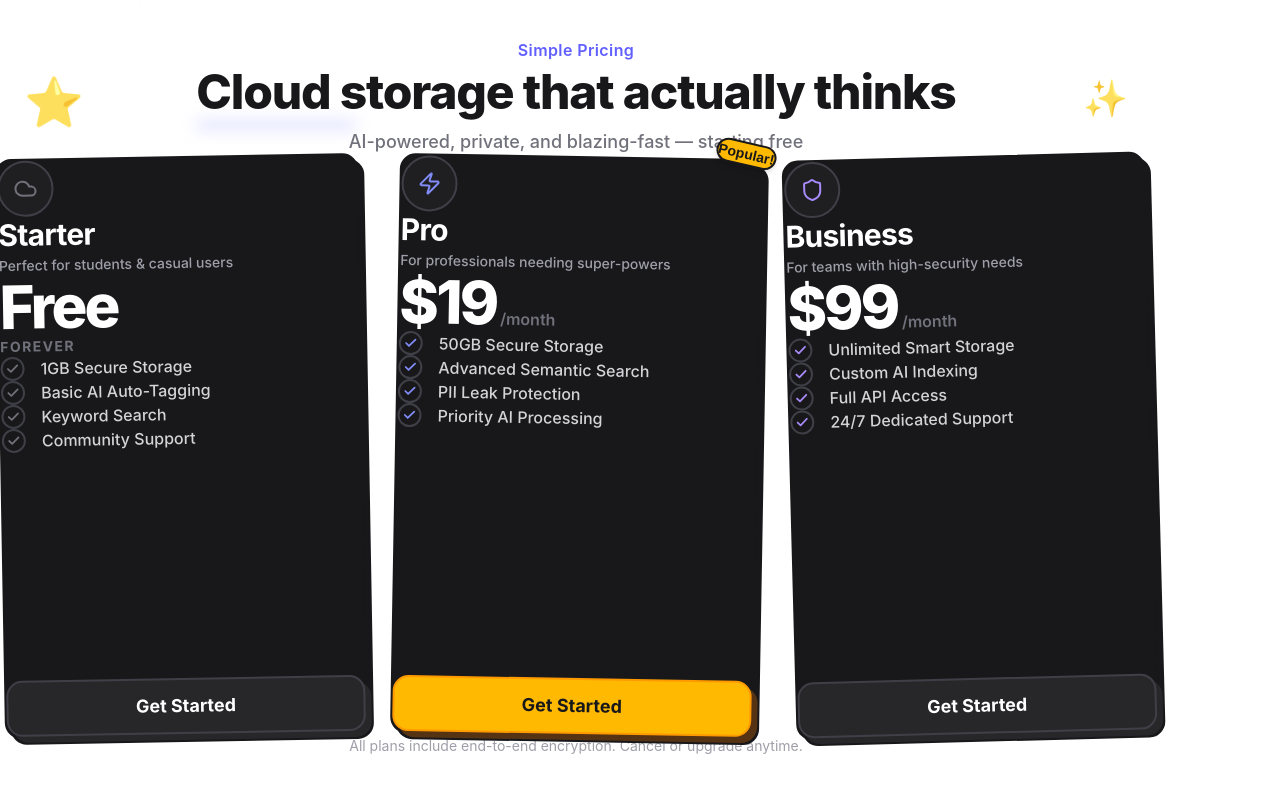
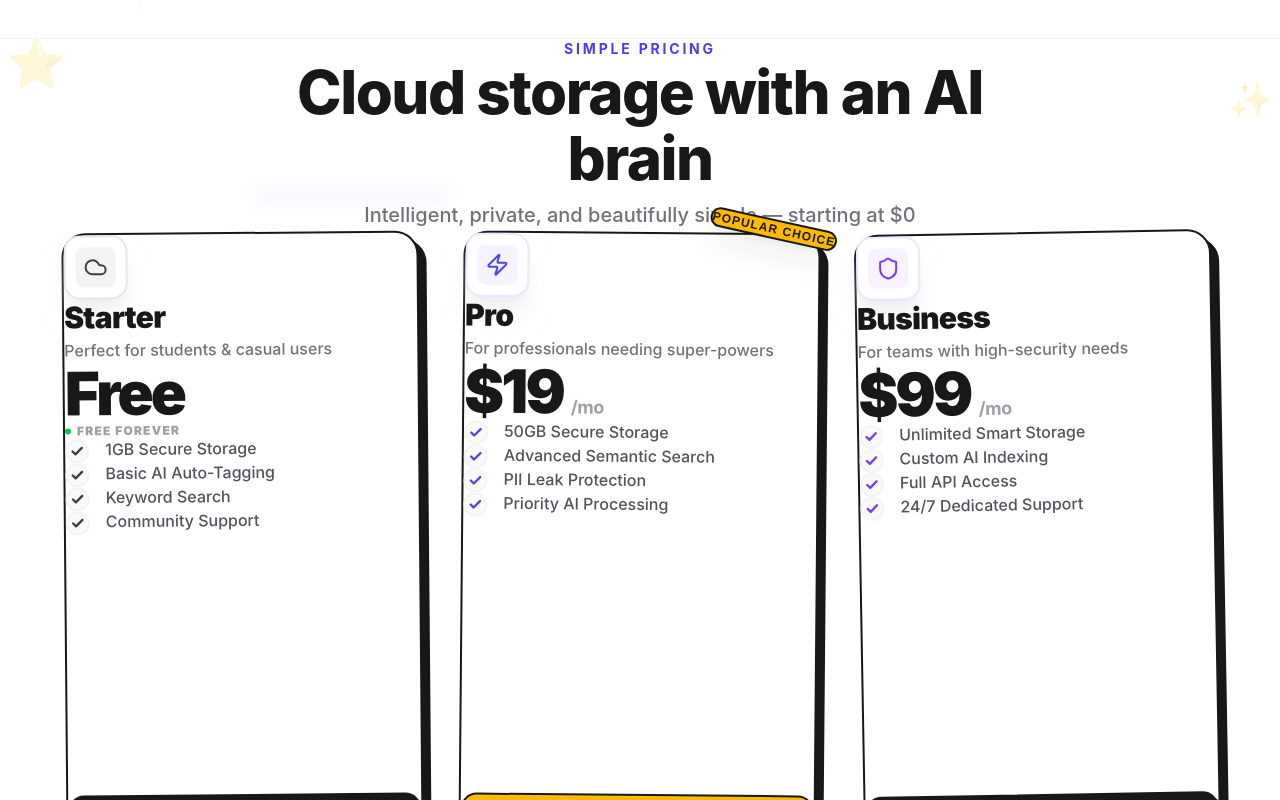
Before and after one commit to Devesh-x/major-proj, a React (Vite) app in the folder client/: page / in a window 1280 px wide. Shown: the part 2940-3740 px from the top of the page. Built offline with nearby package versions, Linux system fonts and the light colour scheme; no server answers.

Commit message:
feat(pricing): final polish - white theme, centered layout, premium typography

```diff
--- a/client/src/components/ui/creative-pricing.jsx
+++ b/client/src/components/ui/creative-pricing.jsx
@@ -2,168 +2,169 @@ import React from "react";
 import { Check, Cloud, Zap, Shield } from "lucide-react";
 import { cn } from "@/lib/utils";
 
-// Color map - explicit to avoid Tailwind purging dynamic classes
+// Color map - explicit for white-theme vibrancy
 const COLOR_MAP = {
-    zinc: "#71717a",
-    indigo: "#818cf8",
-    purple: "#a78bfa",
-    amber: "#fbbf24",
-    blue: "#60a5fa",
+    zinc: "#3f3f46", // Darker zinc for contrast
+    indigo: "#4f46e5", // Indigo-600
+    purple: "#7c3aed", // Purple-600
+    amber: "#d97706", // Amber-600
+    blue: "#2563eb", // Blue-600
 };
 
 function CreativePricing({
     tag = "Simple Pricing",
-    title = "Cloud storage that actually thinks",
-    description = "AI-powered, private, and blazing-fast — starting free",
+    title = "Cloud storage with an AI brain",
+    description = "Intelligent, private, and beautifully simple — starting at $0",
     tiers,
 }) {
     return (
-        <div
-            className="w-full bg-white"
+        <section
+            className="w-full bg-white overflow-hidden py-32 border-t border-zinc-100 flex flex-col items-center relative"
+            id="pricing"
             style={{ fontFamily: "'Syne', 'Inter', sans-serif" }}
         >
-            {/* Section wrapper */}
-            <div className="relative w-full max-w-6xl mx-auto px-6 py-28" id="pricing">
+            {/* Section container with max-width and centering */}
+            <div className="w-full max-w-6xl mx-auto px-6 flex flex-col items-center relative z-10">
 
                 {/* Decorative emoji - top-left */}
-                <span className="absolute top-10 left-6 text-5xl select-none pointer-events-none opacity-80" aria-hidden>⭐</span>
+                <div className="absolute top-0 left-[-5%] text-5xl select-none pointer-events-none opacity-20 hidden xl:block" aria-hidden>⭐</div>
                 {/* Decorative emoji - top-right */}
-                <span className="absolute top-10 right-6 text-4xl select-none pointer-events-none opacity-80" aria-hidden>✨</span>
+                <div className="absolute top-10 right-[-5%] text-4xl select-none pointer-events-none opacity-20 hidden xl:block" aria-hidden>✨</div>
 
                 {/* Header */}
-                <div className="text-center mb-20">
-                    <p className="text-indigo-500 font-semibold text-base mb-4 tracking-wide">
+                <div className="text-center mb-24 max-w-3xl flex flex-col items-center">
+                    <p className="text-indigo-600 font-bold text-sm mb-4 tracking-[0.2em] uppercase">
                         {tag}
                     </p>
                     <div className="relative inline-block">
-                        <h2 className="text-4xl md:text-5xl font-extrabold text-zinc-900 tracking-tight leading-tight">
+                        <h2 className="text-4xl md:text-6xl font-extrabold text-zinc-900 tracking-tight leading-[1.1]">
                             {title}
                         </h2>
                         {/* Underline accent */}
-                        <div className="mx-auto mt-3 w-40 h-1.5 bg-indigo-400/40 rounded-full blur-sm" />
+                        <div className="mx-auto mt-4 w-48 h-2 bg-indigo-500/10 rounded-full blur-sm" />
                     </div>
-                    <p className="mt-5 text-lg text-zinc-500 font-medium">
+                    <p className="mt-8 text-xl text-zinc-500 font-medium leading-relaxed">
                         {description}
                     </p>
                 </div>
 
-                {/* Cards grid */}
-                <div className="flex flex-col md:flex-row justify-center items-stretch gap-8">
+                {/* Cards grid - centered flex container */}
+                <div className="w-full flex flex-col md:flex-row justify-center items-stretch gap-8 lg:gap-10">
                     {tiers.map((tier, index) => {
                         const isPopular = tier.popular;
                         const iconColor = COLOR_MAP[tier.color] ?? COLOR_MAP.indigo;
-                        const rotations = ["rotate-[-1deg]", "rotate-[1deg]", "rotate-[-1.5deg]"];
+                        const rotations = ["rotate-[-0.5deg]", "rotate-[0.5deg]", "rotate-[-1deg]"];
                         const rot = rotations[index] ?? "";
 
                         return (
                             <div
                                 key={tier.name}
                                 className={cn(
-                                    "relative group transition-all duration-300 w-full md:w-1/3 min-h-[580px]",
+                                    "relative group transition-all duration-500 w-full md:w-1/3 min-h-[620px]",
                                     rot
                                 )}
                             >
                                 {/* Offset shadow layer */}
                                 <div
                                     className={cn(
-                                        "absolute inset-0 rounded-2xl border-2 border-zinc-900 bg-zinc-900",
+                                        "absolute inset-0 rounded-3xl border-2 border-zinc-900 bg-zinc-900",
                                         "transition-all duration-300",
-                                        "translate-x-[6px] translate-y-[6px]",
-                                        "group-hover:translate-x-[10px] group-hover:translate-y-[10px]"
+                                        "translate-x-[8px] translate-y-[8px]",
+                                        "group-hover:translate-x-[12px] group-hover:translate-y-[12px]"
                                     )}
                                 />
 
-                                {/* Card */}
+                                {/* Card body */}
                                 <div
                                     className={cn(
-                                        "relative h-full rounded-2xl border-2 border-zinc-900 p-10 flex flex-col",
+                                        "relative h-full rounded-3xl border-2 border-zinc-900 p-10 lg:p-12 flex flex-col",
                                         "transition-all duration-300",
                                         "group-hover:translate-x-[-4px] group-hover:translate-y-[-4px]",
-                                        "bg-zinc-900 text-white"
+                                        "bg-white text-zinc-900"
                                     )}
                                 >
                                     {/* Popular badge */}
                                     {isPopular && (
-                                        <div className="absolute -top-5 -right-4 rotate-12 z-20">
+                                        <div className="absolute -top-5 -right-5 rotate-12 z-20">
                                             <span
-                                                className="inline-block bg-amber-400 text-zinc-900 font-bold text-sm px-5 py-2 rounded-full border-2 border-zinc-900 shadow-md"
+                                                className="inline-block bg-amber-400 text-zinc-900 font-bold text-xs px-6 py-2 rounded-full border-2 border-zinc-900 shadow-xl uppercase tracking-widest"
                                                 style={{ fontFamily: "'Syne', sans-serif" }}
                                             >
-                                                Popular!
+                                                Popular choice
                                             </span>
                                         </div>
                                     )}
 
-                                    {/* Top padding to account for badge if needed, though p-10 is plenty */}
-
                                     {/* Icon */}
                                     <div
-                                        className="w-14 h-14 rounded-full flex items-center justify-center border-2 border-zinc-700 mb-6 bg-zinc-800/50"
-                                        style={{ color: iconColor }}
+                                        className="w-16 h-16 rounded-2xl flex items-center justify-center border-2 border-white shadow-xl shadow-zinc-200/50 mb-8 bg-white"
+                                        style={{ color: iconColor, borderColor: `${iconColor}20` }}
                                     >
-                                        {tier.icon}
+                                        <div className="w-10 h-10 flex items-center justify-center rounded-lg" style={{ backgroundColor: `${iconColor}10` }}>
+                                            {tier.icon}
+                                        </div>
                                     </div>
 
                                     {/* Plan name & description */}
                                     <div className="mb-8">
-                                        <h3 className="text-3xl font-bold text-white leading-tight tracking-tight mb-2">
+                                        <h3 className="text-3xl font-black text-zinc-900 leading-tight tracking-tight mb-3">
                                             {tier.name}
                                         </h3>
-                                        <p className="text-zinc-400 text-sm font-medium leading-relaxed">
+                                        <p className="text-zinc-500 text-base font-medium leading-relaxed">
                                             {tier.description}
                                         </p>
                                     </div>
 
                                     {/* Price */}
-                                    <div className="mb-8 font-extrabold">
-                                        <div className="flex items-baseline gap-1">
-                                            <span className="text-6xl tracking-tighter leading-none">
-                                                {typeof tier.price === "number"
-                                                    ? tier.price === 0 ? "Free" : `$${tier.price}`
-                                                    : tier.price}
+                                    <div className="mb-10">
+                                        <div className="flex items-baseline gap-2">
+                                            <span className="text-6xl font-black tracking-tighter leading-none text-zinc-900">
+                                                {tier.price === 0 ? "Free" : `$${tier.price}`}
                                             </span>
-                                            {typeof tier.price === "number" && tier.price > 0 && (
-                                                <span className="text-zinc-500 text-base font-semibold">/month</span>
+                                            {tier.price > 0 && (
+                                                <span className="text-zinc-400 text-lg font-bold tracking-tight">/mo</span>
                                             )}
                                         </div>
                                         {tier.price === 0 && (
-                                            <p className="text-zinc-500 text-sm mt-1 uppercase tracking-widest font-bold">Forever</p>
+                                            <div className="flex items-center gap-1.5 mt-2">
+                                                <div className="w-1.5 h-1.5 rounded-full bg-green-500" />
+                                                <span className="text-zinc-400 text-xs uppercase tracking-[0.1em] font-black">Free Forever</span>
+                                            </div>
                                         )}
                                     </div>
 
-                                    {/* Features */}
-                                    <ul className="space-y-4 mb-10 flex-grow">
+                                    {/* Features list */}
+                                    <ul className="space-y-5 mb-12 flex-grow">
                                         {tier.features.map((feature) => (
-                                            <li key={feature} className="flex items-start gap-4">
+                                            <li key={feature} className="flex items-start gap-4 group/item">
                                                 <div
-                                                    className="w-6 h-6 rounded-full flex items-center justify-center border-2 border-zinc-700 shrink-0 mt-0.5"
-                                                    style={{ color: iconColor }}
+                                                    className="w-6 h-6 rounded-full flex items-center justify-center border-2 border-zinc-100 bg-zinc-50 shrink-0 mt-0.5 transition-colors group-hover/item:border-zinc-200"
                                                 >
-                                                    <Check className="w-3.5 h-3.5" strokeWidth={3} />
+                                                    <Check className="w-3.5 h-3.5" style={{ color: iconColor }} strokeWidth={4} />
                                                 </div>
-                                                <span className="text-zinc-300 text-base font-medium">
+                                                <span className="text-zinc-600 text-sm lg:text-base font-medium leading-[1.3]">
                                                     {feature}
                                                 </span>
                                             </li>
                                         ))}
                                     </ul>
 
-                                    {/* CTA */}
+                                    {/* CTA Button */}
                                     <div className="mt-auto">
                                         <button
                                             className={cn(
-                                                "w-full h-14 font-bold text-lg rounded-2xl",
-                                                "border-2 border-zinc-700",
+                                                "w-full h-14 font-black text-lg rounded-2xl",
+                                                "border-2 border-zinc-900",
                                                 "transition-all duration-300",
-                                                "shadow-[6px_6px_0px_0px] shadow-zinc-800",
+                                                "shadow-[6px_6px_0px_0px] shadow-zinc-900",
                                                 "hover:shadow-[8px_8px_0px_0px]",
                                                 "hover:translate-x-[-2px] hover:translate-y-[-2px]",
                                                 isPopular
-                                                    ? "bg-amber-400 text-zinc-900 border-amber-500 shadow-amber-600/30 hover:bg-amber-300"
-                                                    : "bg-zinc-800 text-white hover:bg-zinc-700"
+                                                    ? "bg-amber-400 text-zinc-900 hover:bg-amber-300 active:bg-amber-400"
+                                                    : "bg-zinc-900 text-white hover:bg-zinc-800 active:bg-zinc-900"
                                             )}
                                         >
-                                            Get Started
+                                            {tier.price === 0 ? "Start for Free" : "Get Started"}
                                         </button>
                                     </div>
                                 </div>
@@ -172,12 +173,12 @@ function CreativePricing({
                     })}
                 </div>
 
-                {/* Footer note */}
-                <p className="text-center text-zinc-400 text-sm mt-14">
-                    All plans include end-to-end encryption. Cancel or upgrade anytime.
+                {/* Bottom note */}
+                <p className="text-center text-zinc-400 text-sm mt-16 font-medium">
+                    Prices include all taxes. Pay monthly, cancel anytime. No credit card needed for Starter.
                 </p>
             </div>
-        </div>
+        </section>
     );
 }
 
```
